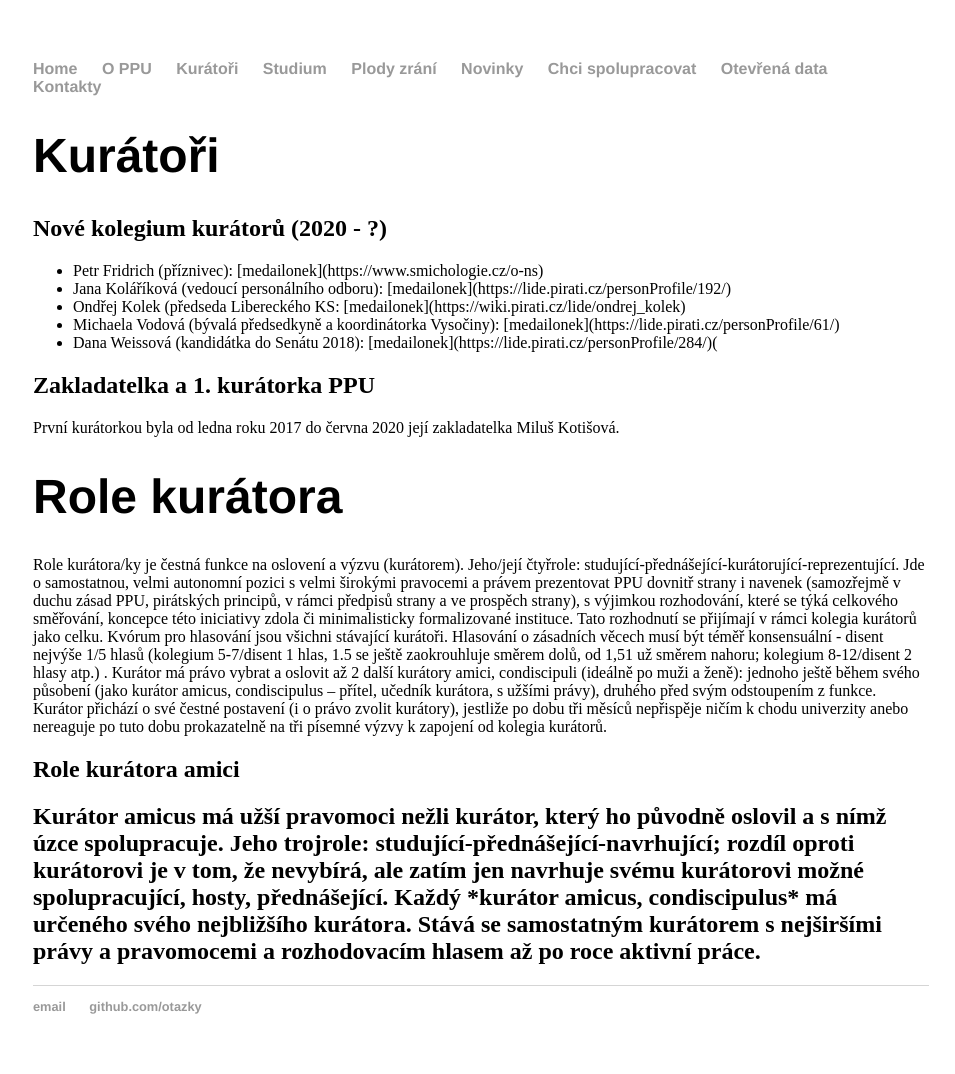
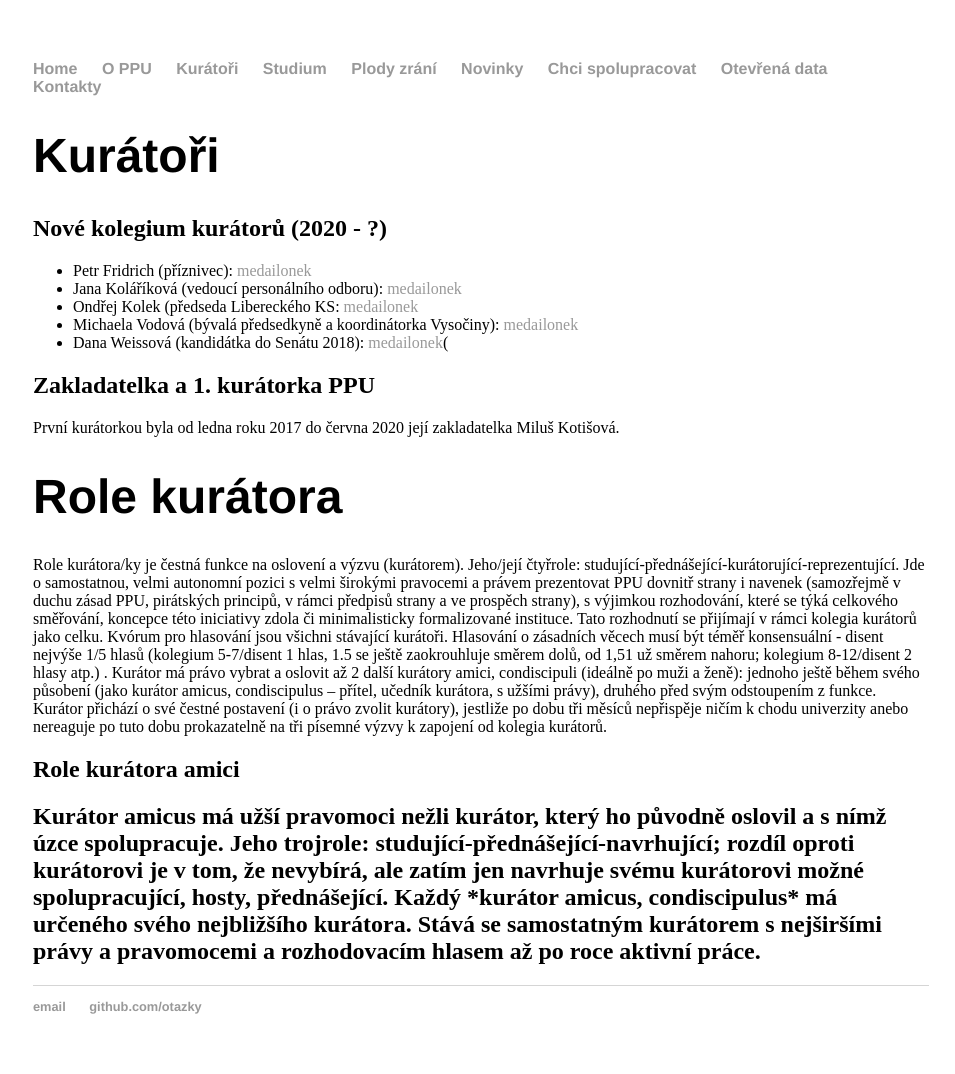
Before and after one commit to otazky/otazky.github.io, a Jekyll site: the page built from kuratori/index.html, in a window 1280 px wide. Shown: the whole page, without its empty margins (159-1114 px from the left). Built offline with Jekyll 4.4.1, drawn with Linux system fonts in a browser that asks for light colours; some of the changed lines change nothing that is shown.

Commit message:
oprava linků z markdownu na html

```diff
--- a/kuratori/index.html
+++ b/kuratori/index.html
@@ -9,11 +9,11 @@
 
   <h2> Nové kolegium kurátorů (2020 - ?)</h2>
   <ul>
-    <li>Petr Fridrich (příznivec): [medailonek](https://www.smichologie.cz/o-ns)</li>
-    <li>Jana Koláříková (vedoucí personálního odboru): [medailonek](https://lide.pirati.cz/personProfile/192/) </li>
-    <li>Ondřej Kolek (předseda Libereckého KS: [medailonek](https://wiki.pirati.cz/lide/ondrej_kolek)</li>
-    <li>Michaela Vodová (bývalá předsedkyně a koordinátorka Vysočiny): [medailonek](https://lide.pirati.cz/personProfile/61/)</li>
-    <li>Dana Weissová (kandidátka do Senátu 2018): [medailonek](https://lide.pirati.cz/personProfile/284/)(</li>
+    <li>Petr Fridrich (příznivec): <a href="https://www.smichologie.cz/o-ns">medailonek</a></li>
+    <li>Jana Koláříková (vedoucí personálního odboru): <a href="https://lide.pirati.cz/personProfile/192/">medailonek</a> </li>
+    <li>Ondřej Kolek (předseda Libereckého KS: <a href="https://wiki.pirati.cz/lide/ondrej_kolek">medailonek</a></li>
+    <li>Michaela Vodová (bývalá předsedkyně a koordinátorka Vysočiny): <a href="https://lide.pirati.cz/personProfile/61/">medailonek</a></li>
+    <li>Dana Weissová (kandidátka do Senátu 2018): <a href="https://lide.pirati.cz/personProfile/284/">medailonek</a>(</li>
   </ul>
 
  <h2> Zakladatelka a 1. kurátorka PPU</h2>
```
